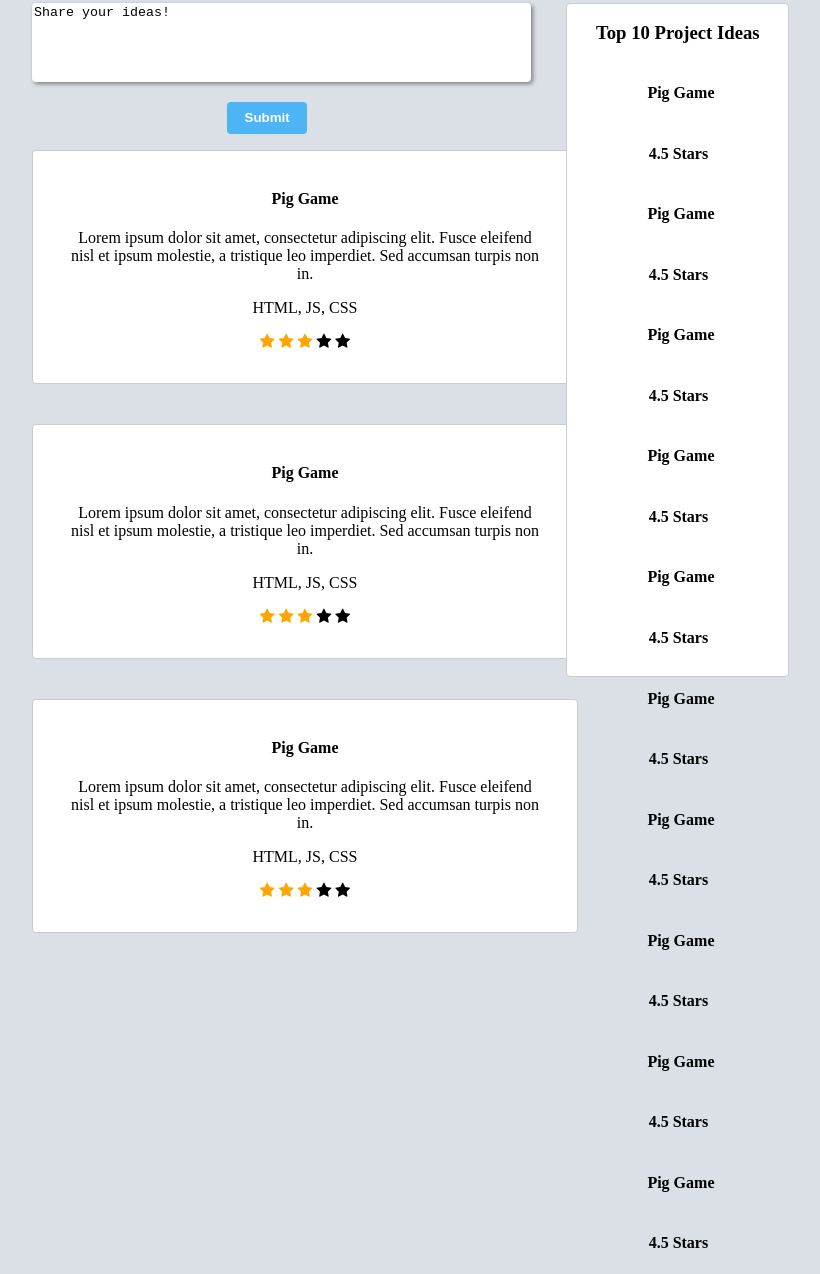
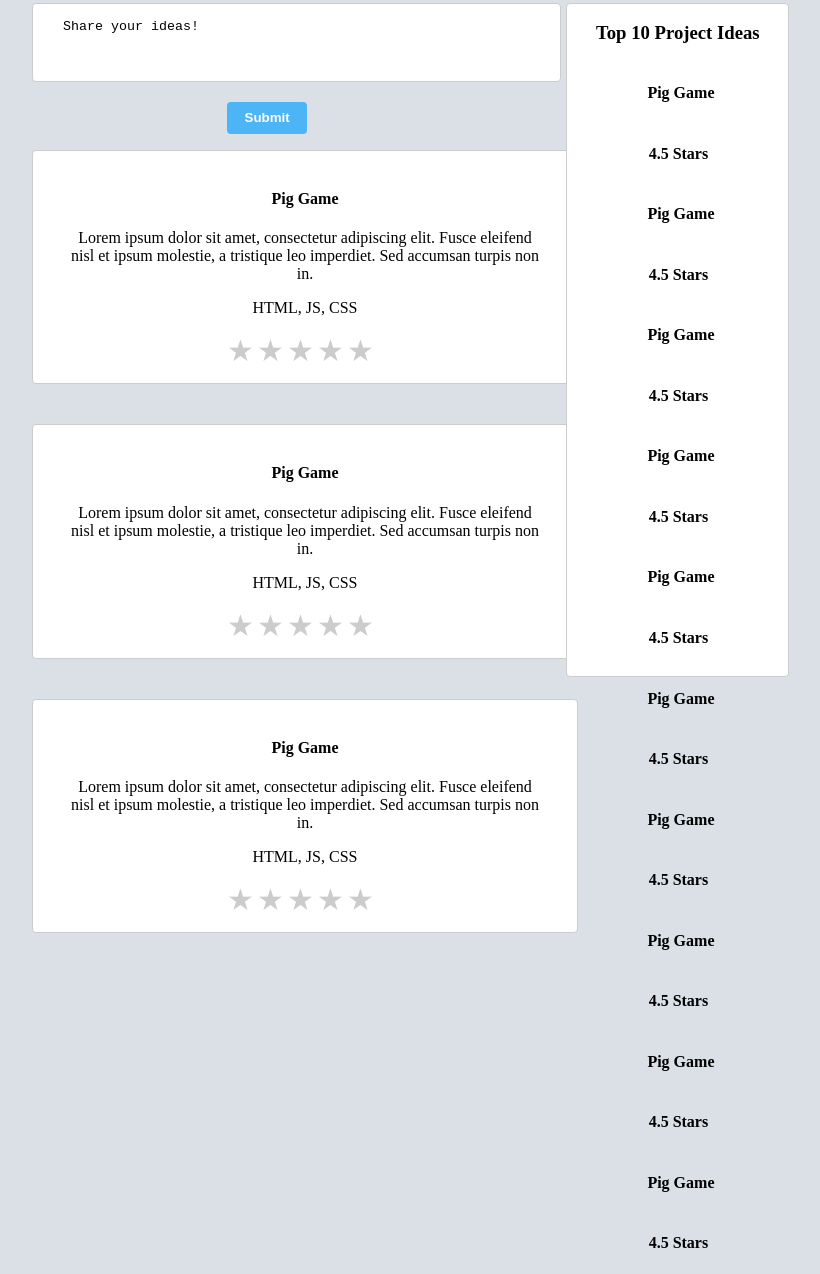
Before and after one commit to samuelbahlibi/codingproject, a plain HTML site: page index.html in a window 1280 px wide. Shown: the part 116-1390 px from the top of the page, without its empty margins (160-980 px from the left). Drawn offline with Linux system fonts and the light colour scheme.

Commit message:
Fixed some functionallity with the textbox and sizing

```diff
--- a/css/index.css
+++ b/css/index.css
@@ -85,10 +85,14 @@ body {
 
 #col2-text {
     margin-top: 1.5rem;
+    padding-left: 30px;
+    padding-top: 15px;
     resize: none;
     border: 0px;
     border-radius: 4px;
-    box-shadow: 2px 2px 4px grey;
+    border: 1px solid #cccccc;
+    border-radius: 4px;
+    background-color: white;
 }
 
 #col2-text:focus {
@@ -156,8 +160,49 @@ body {
     outline: none;
 }
 
-.checked {
-    color: orange;
+/* Modified from: https://github.com/mukulkant/Star-rating-using-pure-css */
+.rate {
+    position: absolute;
+    margin-left: 9.5rem;
+    margin-right: 10rem;
+    height: 46px;
+    padding: 0 10px;
+}
+
+.rate:not(:checked) > input {
+    position:absolute;
+    top:-9999px;
+}
+
+.rate:not(:checked) > label {
+    float:right;
+    width:1em;
+    overflow:hidden;
+    white-space:nowrap;
+    cursor:pointer;
+    font-size:30px;
+    color:#ccc;
+}
+
+.rate:not(:checked) > label:before {
+    content: '★ ';
+}
+
+.rate > input:checked ~ label {
+    color: #ffc700;
+}
+
+.rate:not(:checked) > label:hover,
+.rate:not(:checked) > label:hover ~ label {
+    color: #ffc700;
+}
+
+.rate > input:checked + label:hover,
+.rate > input:checked + label:hover ~ label,
+.rate > input:checked ~ label:hover,
+.rate > input:checked ~ label:hover ~ label,
+.rate > label:hover ~ input:checked ~ label {
+    color: #ffc700;
 }
 
 .col3 {
--- a/index.html
+++ b/index.html
@@ -33,7 +33,7 @@
             </div>
             -->
             <div class="col2">
-                <textarea id="col2-text" rows="5" cols="60" maxlength="150" spellcheck="true">Share your ideas!</textarea>
+                <textarea id="col2-text" rows="4" cols="60" maxlength="150" spellcheck="true">Share your ideas!</textarea>
                 <br>
                 <input type="submit" value="Submit" id="col2-submit-button">
                 <div class="col2-newpostings">
@@ -41,11 +41,18 @@
                     <h4>Pig Game</h4>
                     <p>Lorem ipsum dolor sit amet, consectetur adipiscing elit. Fusce eleifend nisl et ipsum molestie, a tristique leo imperdiet. Sed accumsan turpis non in.</p>
                     <p>HTML, JS, CSS</p>
-                    <span class="fa fa-star checked"></span>
-                    <span class="fa fa-star checked"></span>
-                    <span class="fa fa-star checked"></span>
-                    <span class="fa fa-star"></span>
-                    <span class="fa fa-star"></span>
+                    <div class="rate">
+                        <input type="radio" id="star5" name="rate" value="5" />
+                        <label for="star5" title="text">5 stars</label>
+                        <input type="radio" id="star4" name="rate" value="4" />
+                        <label for="star4" title="text">4 stars</label>
+                        <input type="radio" id="star3" name="rate" value="3" />
+                        <label for="star3" title="text">3 stars</label>
+                        <input type="radio" id="star2" name="rate" value="2" />
+                        <label for="star2" title="text">2 stars</label>
+                        <input type="radio" id="star1" name="rate" value="1" />
+                        <label for="star1" title="text">1 star</label>
+                    </div>
                     <br>
                 </div>
                 <div class="col2-newpostings">
@@ -53,11 +60,18 @@
                     <h4>Pig Game</h4>
                     <p>Lorem ipsum dolor sit amet, consectetur adipiscing elit. Fusce eleifend nisl et ipsum molestie, a tristique leo imperdiet. Sed accumsan turpis non in.</p>
                     <p>HTML, JS, CSS</p>
-                    <span class="fa fa-star checked"></span>
-                    <span class="fa fa-star checked"></span>
-                    <span class="fa fa-star checked"></span>
-                    <span class="fa fa-star"></span>
-                    <span class="fa fa-star"></span>
+                    <div class="rate">
+                        <input type="radio" id="star5" name="rate" value="5" />
+                        <label for="star5" title="text">5 stars</label>
+                        <input type="radio" id="star4" name="rate" value="4" />
+                        <label for="star4" title="text">4 stars</label>
+                        <input type="radio" id="star3" name="rate" value="3" />
+                        <label for="star3" title="text">3 stars</label>
+                        <input type="radio" id="star2" name="rate" value="2" />
+                        <label for="star2" title="text">2 stars</label>
+                        <input type="radio" id="star1" name="rate" value="1" />
+                        <label for="star1" title="text">1 star</label>
+                    </div>
                     <br>
                 </div>
 
@@ -66,11 +80,18 @@
                     <h4>Pig Game</h4>
                     <p>Lorem ipsum dolor sit amet, consectetur adipiscing elit. Fusce eleifend nisl et ipsum molestie, a tristique leo imperdiet. Sed accumsan turpis non in.</p>
                     <p>HTML, JS, CSS</p>
-                    <span class="fa fa-star checked"></span>
-                    <span class="fa fa-star checked"></span>
-                    <span class="fa fa-star checked"></span>
-                    <span class="fa fa-star"></span>
-                    <span class="fa fa-star"></span>
+                    <div class="rate">
+                        <input type="radio" id="star5" name="rate" value="5" />
+                        <label for="star5" title="text">5 stars</label>
+                        <input type="radio" id="star4" name="rate" value="4" />
+                        <label for="star4" title="text">4 stars</label>
+                        <input type="radio" id="star3" name="rate" value="3" />
+                        <label for="star3" title="text">3 stars</label>
+                        <input type="radio" id="star2" name="rate" value="2" />
+                        <label for="star2" title="text">2 stars</label>
+                        <input type="radio" id="star1" name="rate" value="1" />
+                        <label for="star1" title="text">1 star</label>
+                    </div>
                     <br>
                 </div>
             </div>
```
